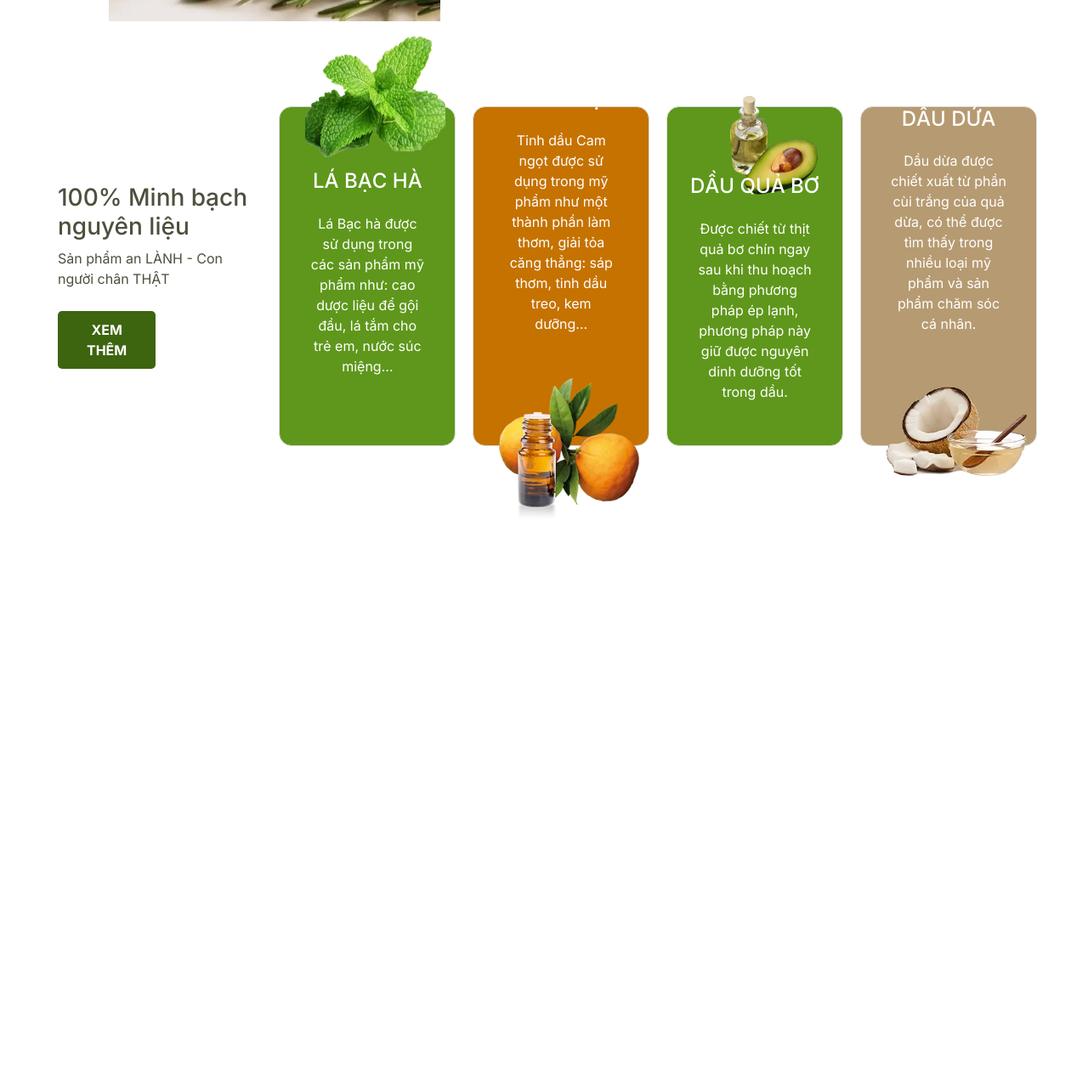
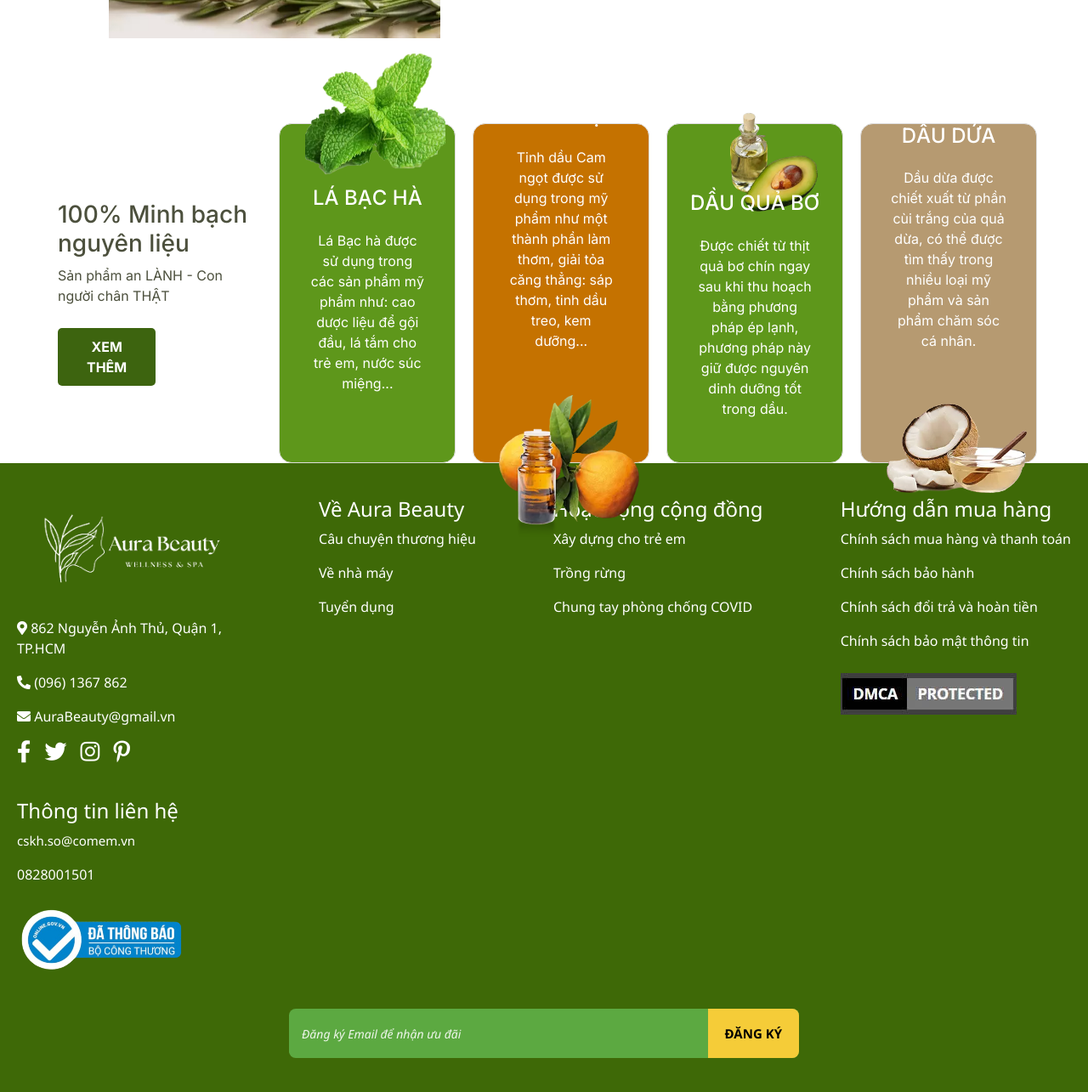
Before and after one commit to RainLove28/duan1-coda, a PHP site: page /site/view/trangchu.html in a window 1280 px wide. Shown: the part 4743-6028 px from the top of the page at 85% size. Before the commit the page ends 5349 px from the top, so only its background shows below. Run offline with PHP 8.4, Linux system fonts and the light colour scheme.

Commit message:
update trang sale

```diff
--- a/public/css/style.css
+++ b/public/css/style.css
@@ -5,11 +5,13 @@
 }
 
 .header {
-  background-image: repeating-linear-gradient(45deg,
+  background-image: repeating-linear-gradient(
+    45deg,
     #3e6807,
     #4a7305 10px,
     #3e6807 10px,
-      #3e6807 10px);
+    #3e6807 10px
+  );
   color: white;
   position: fixed;
   top: 0;
@@ -23,7 +25,7 @@
   justify-content: space-between;
   align-items: center;
   width: 95%;
-  margin: -30px auto;
+  margin: -20px auto;
 }
 
 .header-top-left {
@@ -398,11 +400,13 @@
   height: auto;
   overflow: hidden;
   box-shadow: 0 1px 7px #3e6807;
-  background-image: repeating-linear-gradient(45deg,
+  background-image: repeating-linear-gradient(
+    45deg,
     #3e6807,
     #4a7305 10px,
     #3e6807 10px,
-      #3e6807 10px);
+    #3e6807 10px
+  );
   justify-content: center;
   align-items: center;
   padding: 10px 0;
@@ -911,7 +915,8 @@
   left: 30px;
 }
 
-.home-resources-item-2 .resources-title-1,.home-resources-item-2 .resources-title-3 {
+.home-resources-item-2 .resources-title-1,
+.home-resources-item-2 .resources-title-3 {
   position: absolute;
   bottom: 20%;
   left: 0px;
--- a/site/view/footter.html
+++ b/site/view/footter.html
@@ -76,4 +76,7 @@
 <script src="https://unpkg.com/aos@2.3.1/dist/aos.js"></script>
 <script>AOS.init();</script>
 </body>
+<script>
+
+</script>
 </html>
--- a/site/view/trangchu.html
+++ b/site/view/trangchu.html
@@ -21,6 +21,7 @@
     href="https://fonts.googleapis.com/css2?family=Nunito+Sans:ital,opsz,wght@0,6..12,200..1000;1,6..12,200..1000&family=Open+Sans:ital,wght@0,300..800;1,300..800&display=swap"
     rel="stylesheet" />
   <link rel="stylesheet" href="../../public/css/style.css" />
+    <link rel="stylesheet" href="../../public/css/footer.css" />
 </head>
 <style></style>
 
@@ -72,7 +73,7 @@
       <div class="header-bottom">
         <ul class="pure-list" id="pure-list">
           <li class="title-san-pham">
-            <a href="sale.html">Sale</a>
+            <a href="product.html">Sale</a>
             <div class="pure-item">
               <div class="pure-item-left">
                 <ul class="pure-list-item">
@@ -2713,6 +2714,58 @@
         </div>
       </div>
     </section>
+    <!-- footer -->
+  <footer class="footer">
+  <div class="footer-container">
+    <div class="footer-section logo-contact" data-aos="fade-up">
+      <img src="../../public/img/logo.png" alt="Aura Beauty" class="logo" />
+      <p><i class="fas fa-map-marker-alt"></i> 862 Nguyễn Ảnh Thủ, Quận 1,<br>TP.HCM</p>
+      <p><i class="fas fa-phone-alt"></i> (096) 1367 862</p>
+      <p><i class="fas fa-envelope"></i> AuraBeauty@gmail.vn</p>
+      <div class="social-icons">
+        <i class="fab fa-facebook-f"></i>
+        <i class="fab fa-twitter"></i>
+        <i class="fab fa-instagram"></i>
+        <i class="fab fa-pinterest-p"></i>
+      </div>
+    </div>
+
+    <div class="footer-section" data-aos="fade-up" data-aos-delay="100">
+      <h4>Về Aura Beauty</h4>
+      <p>Câu chuyện thương hiệu</p>
+      <p>Về nhà máy</p>
+      <p>Tuyển dụng</p>
+    </div>
+
+    <div class="footer-section" data-aos="fade-up" data-aos-delay="200">
+      <h4>Hoạt động cộng đồng</h4>
+      <p>Xây dựng cho trẻ em</p>
+      <p>Trồng rừng</p>
+      <p>Chung tay phòng chống COVID</p>
+    </div>
+
+    <div class="footer-section" data-aos="fade-up" data-aos-delay="300">
+      <h4>Hướng dẫn mua hàng</h4>
+      <p>Chính sách mua hàng và thanh toán</p>
+      <p>Chính sách bảo hành</p>
+      <p>Chính sách đổi trả và hoàn tiền</p>
+      <p>Chính sách bảo mật thông tin</p>
+      <img src="../../public/img/z6853888623115_10b88d062b43f9f96e180e01be5b8c58.jpg" alt="DMCA" class="dmca-badge">
+    </div>
+
+    <div class="footer-section" data-aos="fade-up" data-aos-delay="400">
+      <h4>Thông tin liên hệ</h4>
+      <p><a href="mailto:cskh.so@comem.vn">cskh.so@comem.vn</a></p>
+      <p>0828001501</p>
+      <img src="../../public/img/image-removebg-preview (2).png" alt="Bộ công thương" class="gov-badge" />
+    </div>
+  </div>
+
+  <div class="subscribe" data-aos="fade-up" data-aos-delay="500">
+    <input type="email" placeholder="Đăng ký Email để nhận ưu đãi" />
+    <button>ĐĂNG KÝ</button>
+  </div>
+</footer>
   </div>
 </body>
 
```
Also changed, not shown: public/css/sale.css (+5 -7 lines), site/view/product.html (renamed from site/view/sale.html, +78 -3 lines). Lines whose indentation alone changed are shown as unchanged.
